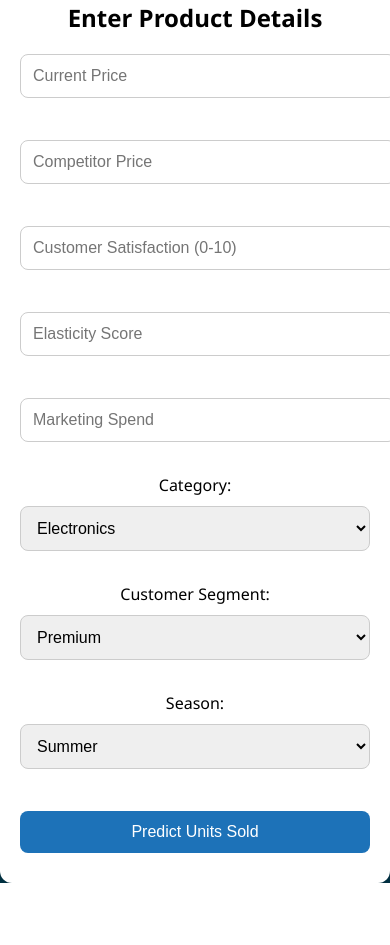
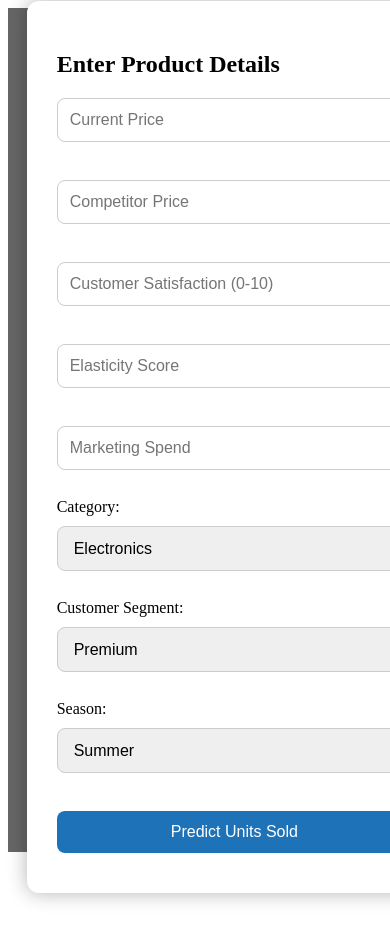
Before and after one commit to romeofx/BAN8600Finalproject, a Flask app: page / in a window 390 px wide; the page is wider, and only the part inside the window is pictured. Before the commit the page ends 883 px from the top of that part, so only its background shows below. Run offline with Flask 3, Linux system fonts and the light colour scheme; parts of the project's set-up code (start-up, migrations or seed data) failed here and were passed over.

Commit message:
statics update

```diff
--- a/static/style.css
+++ b/static/style.css
@@ -1,17 +1,20 @@
-body {
-    margin: 0;
-    padding: 0;
-    font-family: 'Segoe UI', sans-serif;
-    background: url('bg.png') no-repeat center center fixed;
-    background-size: cover;
-}
-
 .overlay {
     background-color: rgba(0, 0, 0, 0.6);
     height: 100vh;
     display: flex;
-    justify-content: center;
     align-items: center;
+    justify-content: flex-start;
+    padding-left: 5%;
+}
+
+.left-column {
+    max-width: 500px;
+}
+
+.welcome {
+    color: #fff;
+    font-size: 36px;
+    margin-bottom: 20px;
 }
 
 .container {
@@ -19,8 +22,8 @@
     padding: 30px;
     border-radius: 12px;
     box-shadow: 0 0 20px rgba(0,0,0,0.3);
-    width: 400px;
-    text-align: center;
+    width: 100%;
+    text-align: left;
 }
 
 form input,
@@ -47,29 +50,9 @@
     background-color: #155a91;
 }
 
-.result {
+.footer {
     margin-top: 20px;
-    font-size: 20px;
-    color: #333;
+    color: #fff;
+    font-size: 14px;
+    text-align: left;
 }
-
-/* === Responsive Enhancements === */
-
-@media (max-height: 700px) {
-    .overlay {
-        align-items: flex-start;
-        padding-top: 40px;
-        height: auto;
-    }
-
-    .container {
-        margin: 20px 0;
-    }
-}
-
-@media (max-width: 500px) {
-    .container {
-        width: 90%;
-        padding: 20px;
-    }
-}
--- a/templates/index.html
+++ b/templates/index.html
@@ -1,11 +1,15 @@
 <!DOCTYPE html>
-<html>
+<html lang="en">
 <head>
+    <meta charset="UTF-8">
     <title>Pricing Optimizer</title>
+    <link rel="icon" type="image/x-icon" href="{{ url_for('static', filename='favicon.ico') }}">
     <link rel="stylesheet" type="text/css" href="{{ url_for('static', filename='style.css') }}">
 </head>
 <body>
     <div class="overlay">
+        <div class="left-column">
+            <h1 class="welcome">Welcome to Optimize</h1>
             <div class="container">
                 <h2>Enter Product Details</h2>
                 <form method="POST" action="/predict">
@@ -43,8 +47,12 @@
                 </form>
 
                 {% if prediction %}
-                <h3>Predicted Units Sold: {{ prediction }}</h3>
+                    <h3 class="result">Predicted Units Sold: {{ prediction }}</h3>
                 {% endif %}
+            </div>
+            <footer class="footer">
+                &copy; 2025 All rights reserved by <strong>CalistusChukwuebukaNdubuisi</strong>
+            </footer>
         </div>
     </div>
 </body>
```
Also changed, not shown: static/favicon.ico (added). Lines whose indentation alone changed are shown as unchanged.
